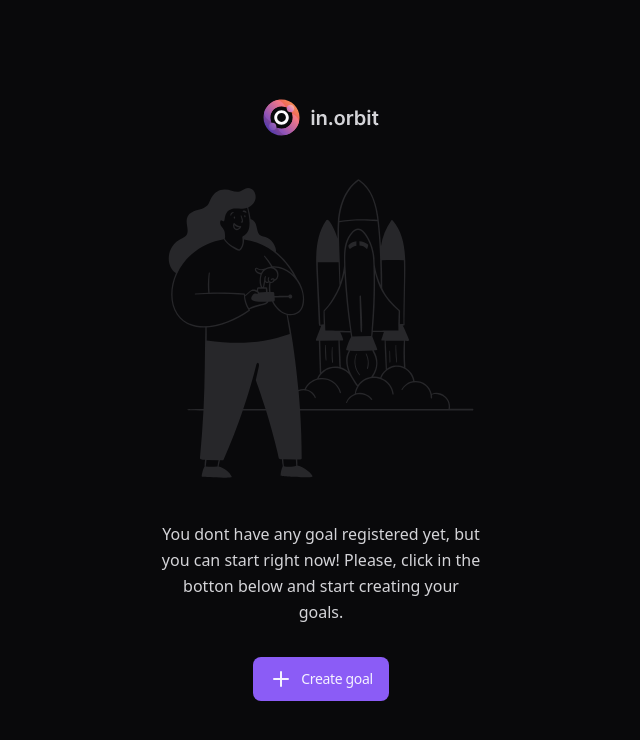
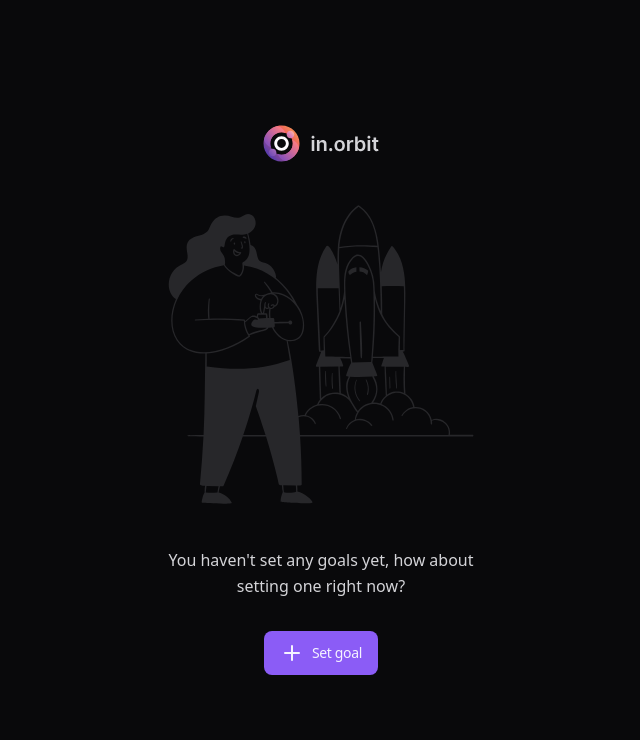
Before and after one commit to celiovjunior/in-orbit-client, a React (Vite) app: page / in a window 1280 px wide. Shown: the top 740 px of the page, without its empty margins (319-959 px from the left). Built offline with nearby package versions, Linux system fonts and the light colour scheme.

Commit message:
feat: creating formulary and save/close buttons

```diff
--- a/src/App.tsx
+++ b/src/App.tsx
@@ -1,9 +1,19 @@
 import logo from './assets/logo-in-orbit.svg'
 import letsStart from './assets/lets-start-illustration.svg'
-import { Plus } from 'lucide-react'
+import { Plus, X } from 'lucide-react'
+import { Button } from './components/ui/button'
+import {
+  Dialog,
+  DialogContent,
+  DialogDescription,
+  DialogTitle,
+  DialogTrigger,
+} from './components/ui/dialog'
+import { DialogClose } from '@radix-ui/react-dialog'
 
 export function App() {
   return (
+    <Dialog>
       <div className="h-screen flex flex-col items-center justify-center gap-8">
         <img src={logo} alt="in orbit logo" />
         <img
@@ -11,17 +21,44 @@ export function App() {
           alt="home page illustration of woman launching a rocket"
         />
         <p className="text-zinc-300 leading-relaxed max-w-80 text-center">
-        You dont have any goal registered yet, but you can start right now!
-        Please, click in the botton below and start creating your goals.
+          You haven't set any goals yet, how about setting one right now?
         </p>
+        <DialogTrigger asChild>
+          <Button>
+            <Plus className="s-4" />
+            Set goal
+          </Button>
+        </DialogTrigger>
+      </div>
 
-      <button
-        type="button"
-        className="px-4 py-2.5 rounded-lg bg-violet-500 text-violet-50 flex items-center gap-2 text-sm font-medium tracking-tight hover:bg-violet-600"
-      >
-        <Plus className="s-4" />
-        Create goal
-      </button>
+      <DialogContent>
+        <div className="flex flex-col gap-6">
+          <div className="flex flex-col gap-3">
+            <div className="flex items-center justify-between">
+              <DialogTitle>Create goal</DialogTitle>
+              <DialogClose>
+                <X className="size-5 text-zinc-600" />
+              </DialogClose>
             </div>
+
+            <DialogDescription>
+              Add activities that make you feel good and that you want to
+              continue practicing every week.
+            </DialogDescription>
+          </div>
+          <form className="flex-1 flex flex-col justify-between">
+            <div>oi</div>
+            <div className="flex items-center gap-3">
+              <DialogClose asChild>
+                <Button type="button" className="flex-1" variant="secondary">
+                  Close
+                </Button>
+              </DialogClose>
+              <Button className="flex-1">Save</Button>
+            </div>
+          </form>
+        </div>
+      </DialogContent>
+    </Dialog>
   )
 }
```
Lines whose indentation alone changed are shown as unchanged.
